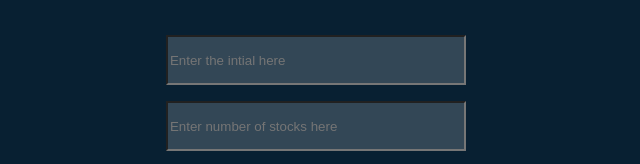
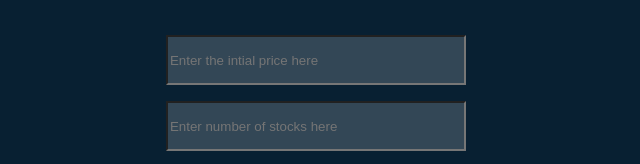
Before and after one commit to Pratiyushkumar/NeoG-camp-MarkFourteen, a plain HTML site: page index.html in a window 1280 px wide. Shown: the part 170-334 px from the top of the page, 433-1073 px from the left. Drawn offline with Linux system fonts and the light colour scheme.

Commit message:
Html Update

```diff
--- a/index.html
+++ b/index.html
@@ -15,7 +15,7 @@
       <input
         type="number"
         id="intial-price"
-        placeholder="Enter the intial here"
+        placeholder="Enter the intial price here"
       />
 
       <label for="number-of-stocks"></label>
```
